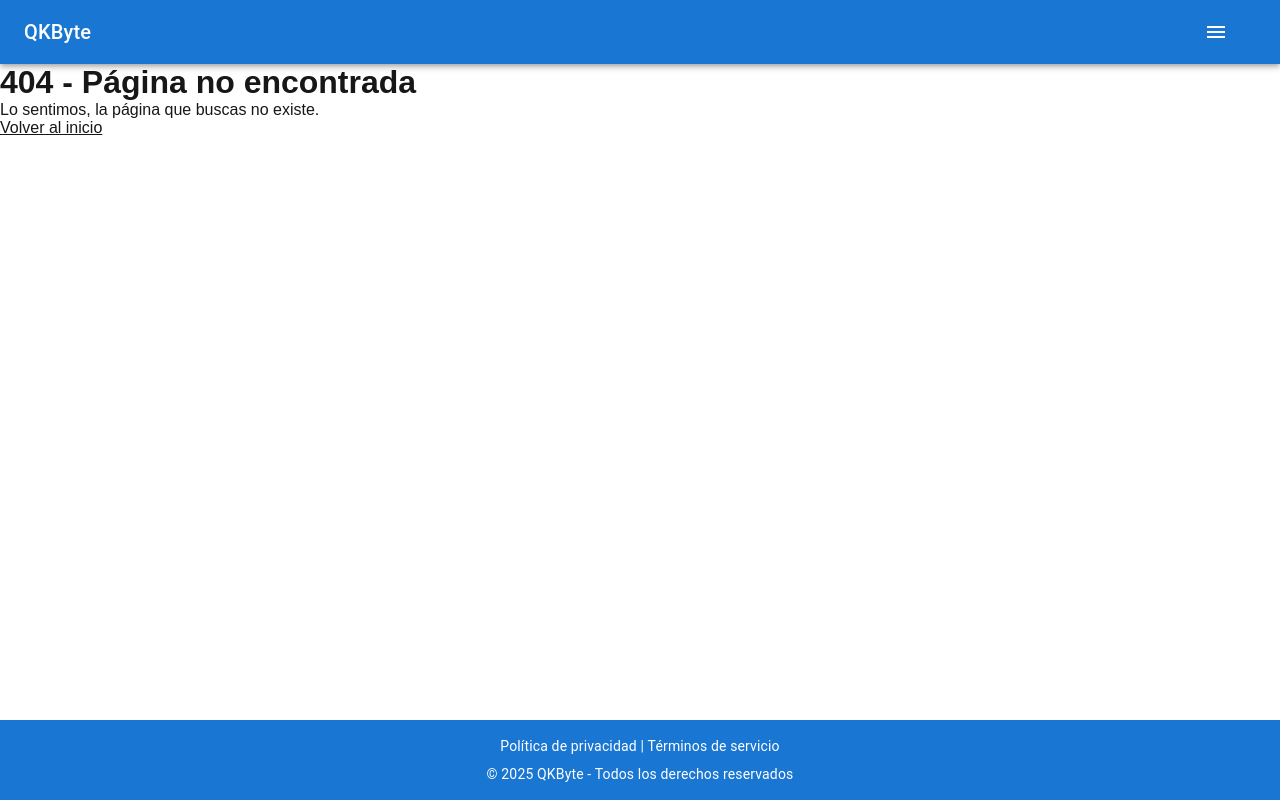
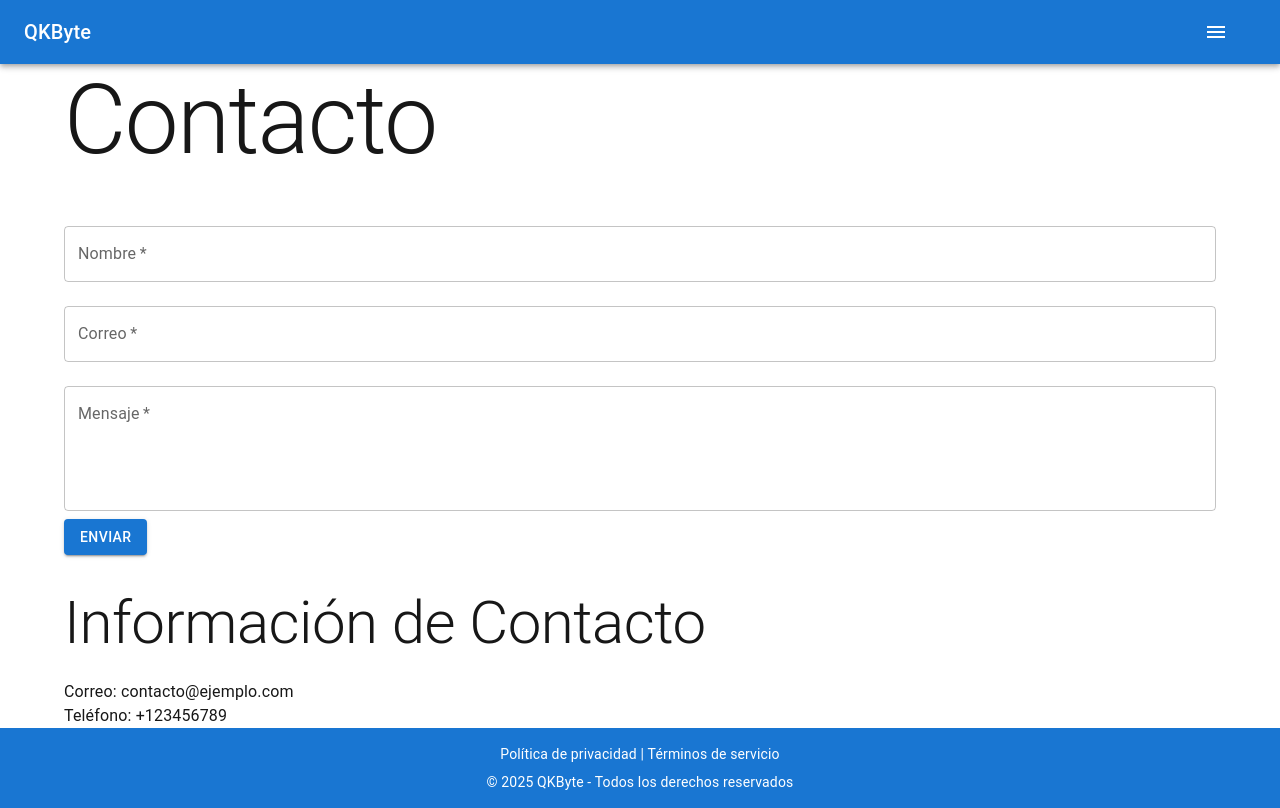
Before and after one commit to rexwithluv/qkbyte, a Next.js app: page /contacto in a window 1280 px wide. Before the commit this address had no page. Built offline with nearby package versions, Linux system fonts and the light colour scheme.

Commit message:
feat: creada página contacto

```diff
--- /dev/null
+++ b/src/app/contacto/page.js
@@ -0,0 +1,47 @@
+import React from 'react';
+import { Container, TextField, Button, Typography, Box } from '@mui/material';
+
+export default function ContactPage() {
+    return (
+        <Container>
+            <Typography variant="h1" gutterBottom>Contacto</Typography>
+            <Box component="form" noValidate autoComplete="off">
+                <TextField
+                    fullWidth
+                    margin="normal"
+                    id="name"
+                    label="Nombre"
+                    name="name"
+                    required
+                />
+                <TextField
+                    fullWidth
+                    margin="normal"
+                    id="email"
+                    label="Correo"
+                    name="email"
+                    type="email"
+                    required
+                />
+                <TextField
+                    fullWidth
+                    margin="normal"
+                    id="message"
+                    label="Mensaje"
+                    name="message"
+                    multiline
+                    rows={4}
+                    required
+                />
+                <Button variant="contained" color="primary" type="submit">
+                    Enviar
+                </Button>
+            </Box>
+            <Box mt={4}>
+                <Typography variant="h2" gutterBottom>Información de Contacto</Typography>
+                <Typography>Correo: contacto@ejemplo.com</Typography>
+                <Typography>Teléfono: +123456789</Typography>
+            </Box>
+        </Container>
+    );
+};
```
